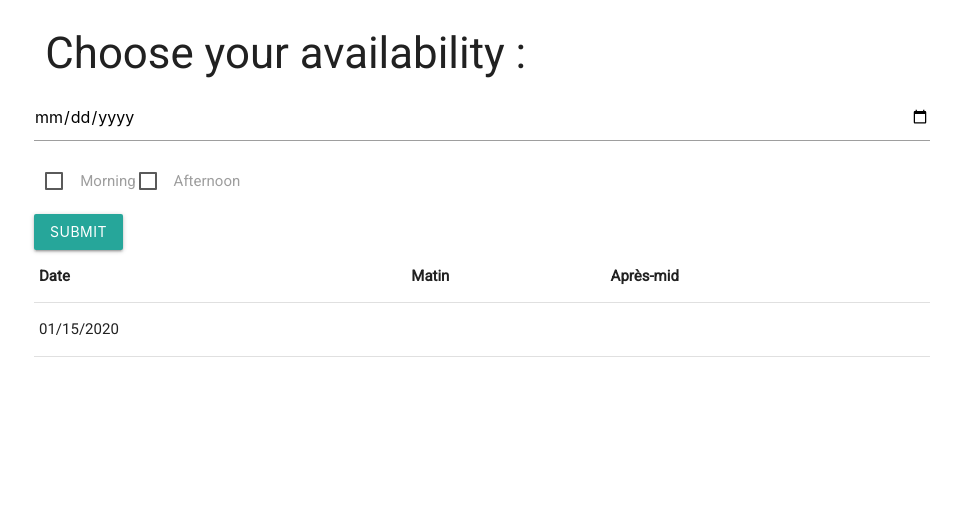
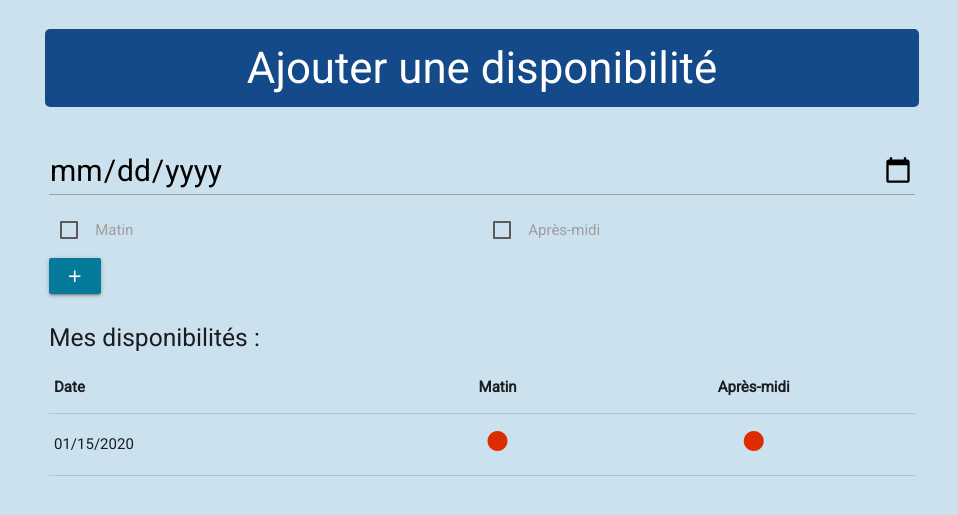
Before and after one commit to WildCodeSchool/bordeaux-0320-php-fta, a Symfony app: template templates/schedule/calendar.html.twig in a window 1280 px wide. Shown: the top 515 px of the page, without its empty margins (158-1116 px from the left). Run offline with Twig, Linux system fonts and the light colour scheme; the template is opened without the code that fills it: most values are stand-ins (such as "Sample title", 1, 10 or a date in 2020); style sheets or scripts are compiled from the project's sources; some libraries are stand-ins or nearby versions.

Commit message:
CSS added to calendar route

```diff
--- a/assets/scss/app.scss
+++ b/assets/scss/app.scss
@@ -4,6 +4,7 @@
 @import "~materialize-css/sass/materialize";
 
 /* STYLE CLASSES */
+
 .bck-ice {
     background-color: $blue-ice;
 }
@@ -56,10 +57,53 @@
     margin-bottom: 1rem;
 }
 
+.border-radius {
+    border-radius: 5px;
+}
+
+.btn {
+    background-color: $blue-duck;
+}
+
+.row {
+    margin-bottom: 0;
+}
+
 /* END */
 
 /* MAIN CSS */
+
 body {
-    background-color: $white;
+    background-color: $blue-ice;
+    font-family: $font!important;
+}
+
+button, input, select, textarea, table {
     font-family: $font;
 }
+
+/* END */
+
+/* VOLUNTEER */
+
+.schedule-date {
+    font-size: 2em!important;
+    margin-top: 0.8em!important;
+}
+
+.schedule-true {
+    color: #00C853;
+}
+
+.schedule-false {
+    color: #dd2c00;
+}
+/* END */
+
+/* BENEFICIARY */
+
+/* END */
+
+/* ADMIN */
+
+/* END */
--- a/templates/schedule/calendar.html.twig
+++ b/templates/schedule/calendar.html.twig
@@ -4,42 +4,57 @@
     <div class="container">
         <div class="row">
             <form id="form_schedule" class="col s12">
-                <h3> Choose your availability :</h3>
-                <div class="row">
-                    <input name='datePicker' type="date" class="datepicker">
+                <h3 class="bck-night white-text center pad border-radius">Ajouter une disponibilité</h3>
+                <div class="row pl pr mb">
+                    <input name='datePicker' type="date" class="datepicker pl pr schedule-date">
                 </div>
-                <!-- Switch -->
-                <div class="switch">
-                    <label>
-                        <input name="morning" type="checkbox"/>
-                        <span>Morning</span>
-                    </label>
-
-                    <label>
-                        <input name="afternoon" type="checkbox"/>
-                        <span>Afternoon</span>
-                    </label>
-                    <div>
+                <div class="row pl pr mt mb">
+                    <div class="col s6">
+                        <label>
+                            <input name="morning" type="checkbox" value="Matin">
+                            <span>Matin</span>
+                        </label>
+                    </div>
+                    <div class="col s6">
+                        <label>
+                            <input name="afternoon" type="checkbox" value="Après-midi">
+                            <span>Après-midi</span>
+                        </label>
                     </div>
                 </div>
             </form>
         </div>
-        <button class="btn waves-effect waves-light" id="button_schedule" type="button" name="action">Submit</button>
-        <div class="row">
+        <div>
+            <button class="btn waves-effect waves-light ml mt mb" id="button_schedule" type="button" name="action"><i class="material-icons">add</i></button>
+        </div>
+        <div class="row pl pr">
+            <h5 class="mt">Mes disponibilités :</h5>
             <table id="toto">
                 <thead>
                     <tr>
                         <th>Date</th>
-                        <th>Matin</th>
-                        <th>Après-mid</th>
+                        <th class="center-align">Matin</th>
+                        <th class="center-align">Après-midi</th>
                     </tr>
                 </thead>
                 <tbody>
                 {% for calendar in calendars %}
                     <tr>
                         <td>{{ calendar.date|date("m/d/Y") }}</td>
-                        <td>{{ calendar.isMorning }}</td>
-                        <td>{{ calendar.isAfternoon }}</td>
+                        <td class="center-align">
+                            {% if calendar.isMorning == true %}
+                                <i class="material-icons schedule-true">brightness_1</i>
+                            {% else %}
+                                <i class="material-icons schedule-false">brightness_1</i>
+                            {% endif %}
+                        </td>
+                        <td class="center-align">
+                            {% if calendar.isAfternoon == true %}
+                                <i class="material-icons schedule-true">brightness_1</i>
+                            {% else %}
+                                <i class="material-icons schedule-false">brightness_1</i>
+                            {% endif %}
+                        </td>
                     </tr>
                 {% endfor %}
                 </tbody>
```
